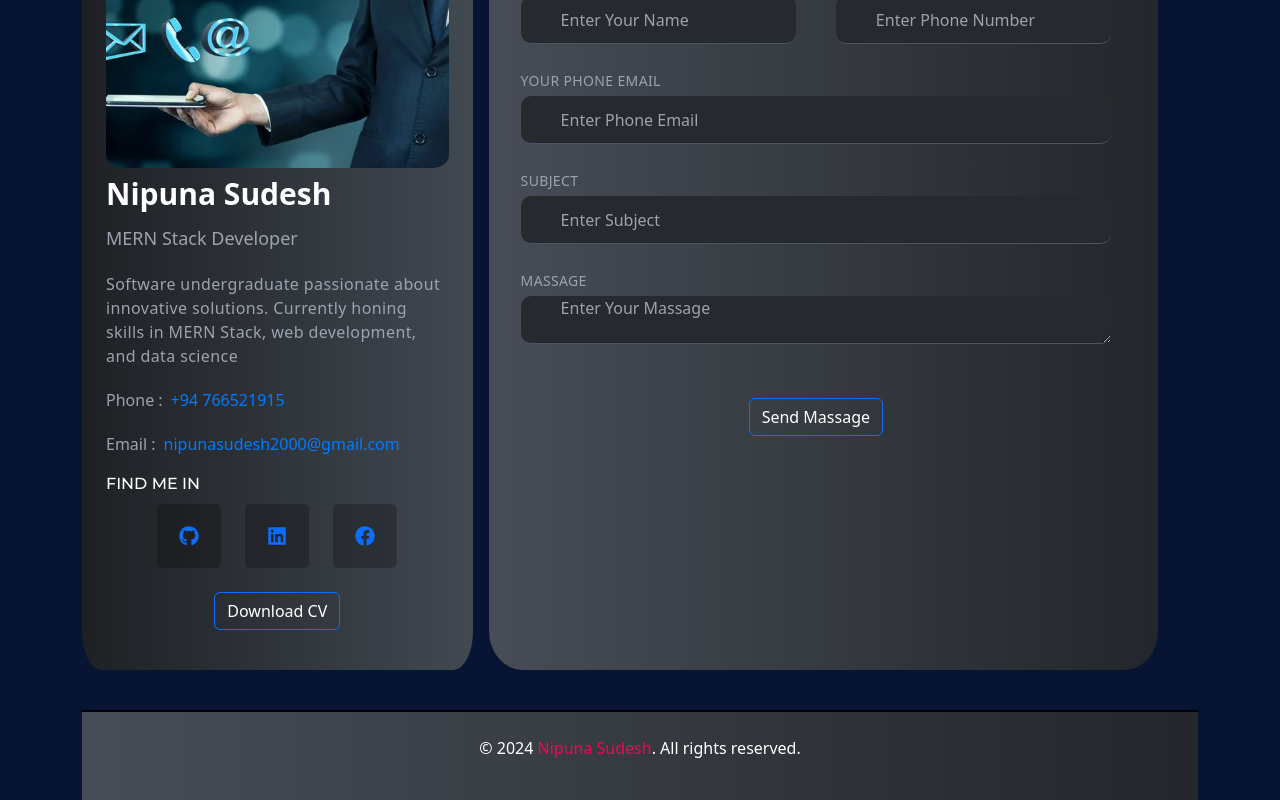
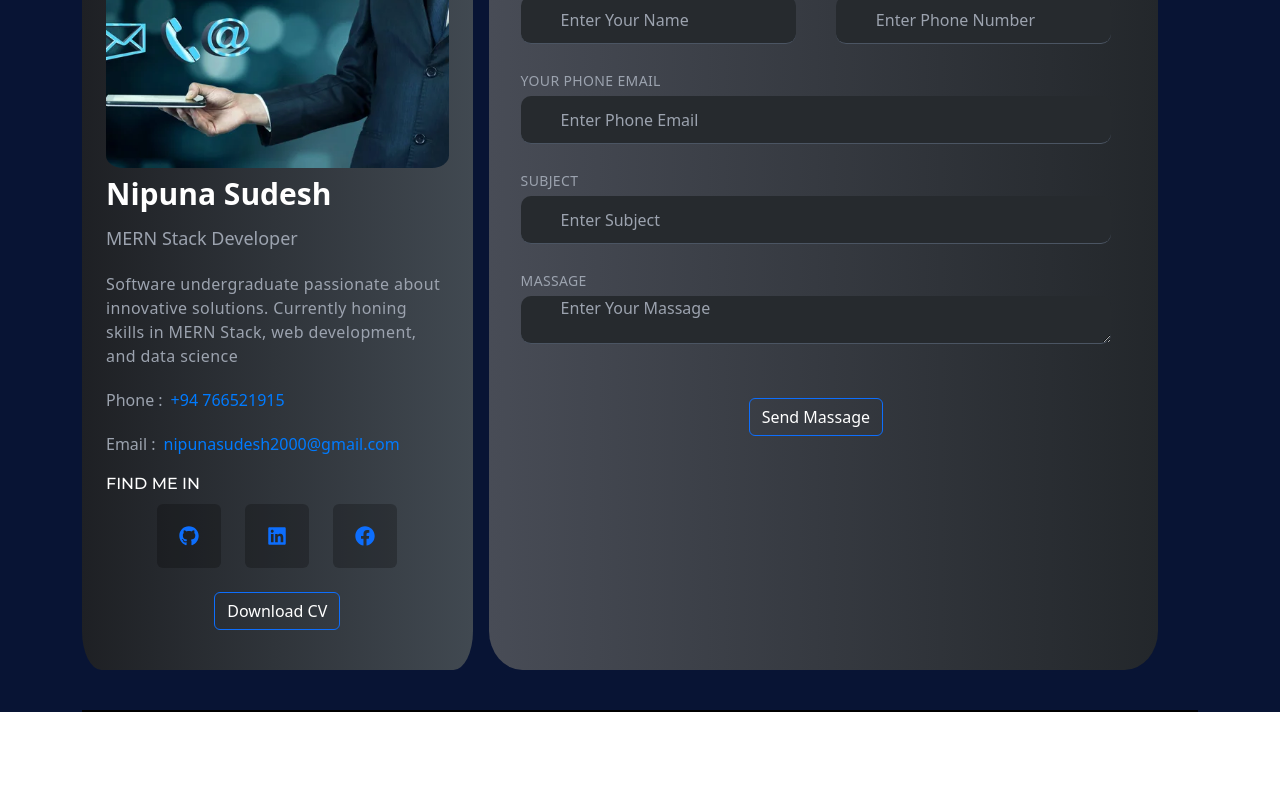
Before and after one commit to NipunaSudesh/react-portfolio, a React (Create React App) app: page / in a window 1280 px wide. Shown: the part 3646-4446 px from the top of the page. After the commit the page ends 4358 px from the top, so only its background shows below. Built offline with nearby package versions, Linux system fonts and the light colour scheme.

Commit message:
remove footer

```diff
--- a/src/App.js
+++ b/src/App.js
@@ -5,7 +5,7 @@ import AboutUs from "./Components/About/AboutUs";
 import Projects from "./Components/Projects/Projects";
 import MyServices from "./Components/Services/MyServices";
 import ContectMe from "./Components/ContectMe";
-import Footer from "./Components/Footer";
+;
 
 function App() {
   return (
@@ -17,7 +17,7 @@ function App() {
         <MyServices />
         <Projects/>
         <ContectMe />
-        <Footer/>
+
 
       </div>
     </div>
--- a/src/Components/footer.js
+++ /dev/null
@@ -1,11 +0,0 @@
-import React from 'react';
-
-export default function Footer() {
-  return (
-    <footer className="bg-gradient-to-r from-[#484c56] to-[#23272b] shadow-shadowOne text-white py-4">
-      <div className="container mx-auto text-center">
-        <p>&copy; 2024 <span className='text-designColor'>Nipuna Sudesh</span>. All rights reserved.</p>
-        </div>
-    </footer>
-  );
-}
```
